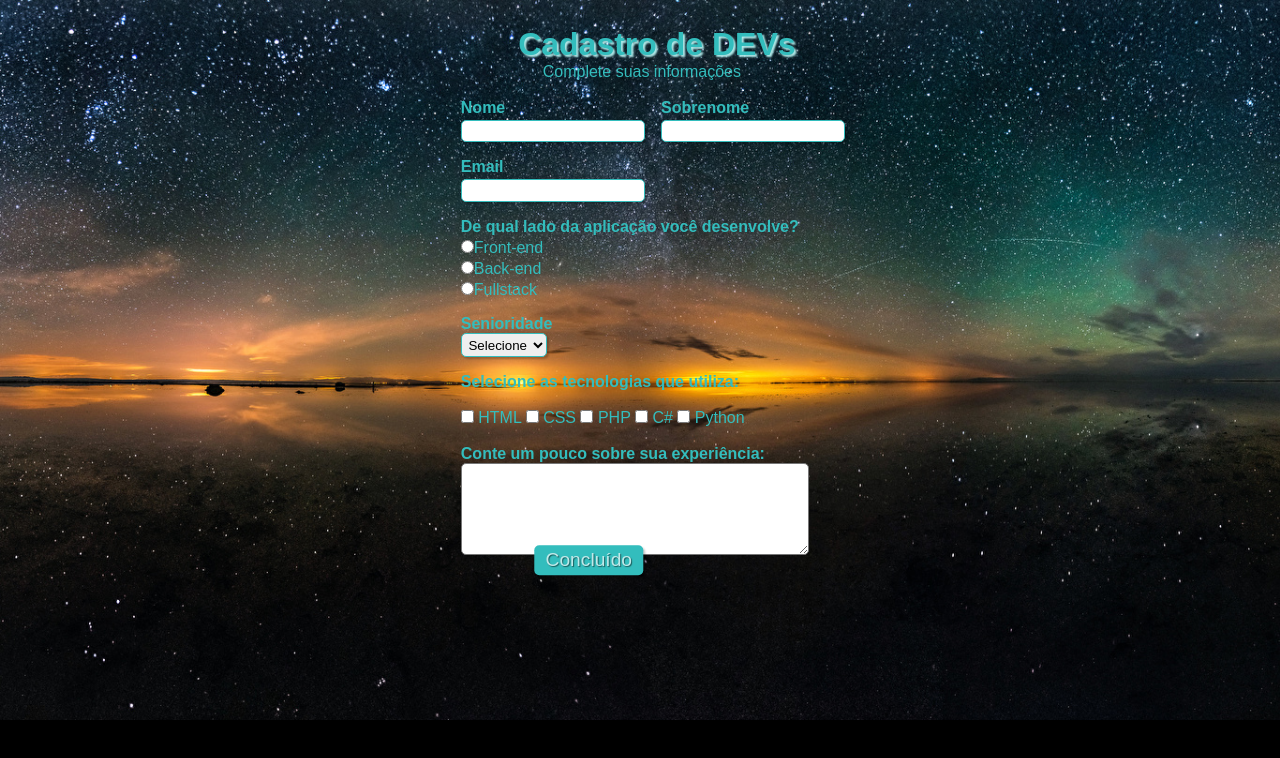
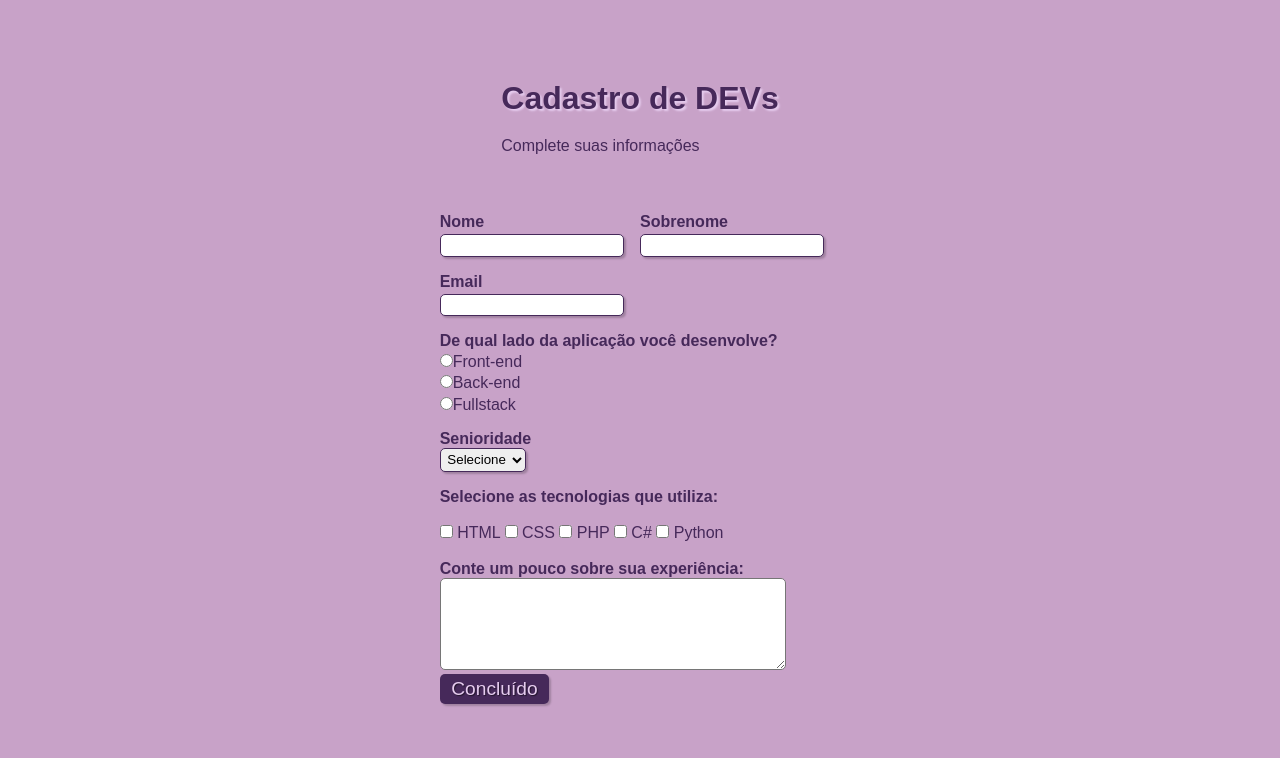
Before and after one commit to caoliveira88/Formulario_cadastro, a plain HTML site: page Formulario/formulario.html in a window 1280 px wide. Drawn offline with Linux system fonts and the light colour scheme.

Commit message:
:recycle: refactor - Mudança de bg e posição do formulário

```diff
--- a/Formulario/formulario.css
+++ b/Formulario/formulario.css
@@ -1,19 +1,7 @@
 * {
     margin: 0;
     padding: 0;
-}
-
-#titulo {
-    font-family: sans-serif;
-    color: rgb(51, 189, 189);
-    text-shadow: 2px 2px 2px rgb(177, 236, 236);
-    margin-left: 7%;
-}
-
-#subtitulo {
-    font-family: sans-serif;
-    color: rgb(51, 189, 189);
-    margin-left: 10%;
+    box-sizing: border-box;
 }
 
 fieldset {
@@ -21,18 +9,37 @@ fieldset {
 }
 
 body {
-    background-image: url(ceu.jpg);
-    background-attachment: fixed;
-    background-size: 100%;
-    background-repeat: no-repeat;
-    background-color: #000;
+    background-color: #c8a2c8 ;
     font-family: sans-serif;
     font-size: 1em;
-    color: rgb(51, 189, 189);
+    color: #46295A;
     margin-left: 36%;
     margin-top: 2%;
     justify-content: center;
+    display: flex;
+    flex-direction: column;
+    align-items: center;
+    margin: auto;
 }
+
+.titulos {
+    text-align: center;
+}
+
+#titulo {
+    font-family: sans-serif;
+    color: #46295A;
+    text-shadow: 2px 2px 2px #e6ccef;
+    padding: 80px 0 20px 0;
+}
+
+#subtitulo {
+    font-family: sans-serif;
+    color: #46295A;
+    padding-bottom: 40px;
+}
+
+
 
 input, select, textarea, button {
     border-radius: 5px;
@@ -44,7 +51,7 @@ input, select, textarea, button {
 
 .campo label {
     margin-bottom: 0.2em;
-    color: rgb(51, 189, 189);
+    color: #46295A;
     display: block;
 }
 
@@ -55,7 +62,7 @@ fieldset.grupo .campo {
 
 .campo input[type="text"], .campo input[type="email"], .campo select, .campo textarea {
     padding: 0.2em;
-    border: 1px solid rgb(51, 189, 189);
+    border: 1px solid #46295A;
     box-shadow: 2px 2px 2px rgba(0,0,0,0.2);
     display: block;
 }
@@ -65,29 +72,25 @@ fieldset.grupo .campo {
 }
 
 .campo input:focus, .campo select:focus, .campo textarea:focus {
-    background: rgb(177, 236, 236);
+    background: #e6ccef;
 
 }
 
 .botao {
     font-size: 1.2em;
-    background:rgba(51, 189, 189);
+    background: #46295A;
     border: 0;
     margin-bottom: 1em;
-    color: rgba(193, 233, 233);
+    color: #e6ccef;
     padding: 0.2em 0.6em;
     box-shadow: 2px 2px 2px rgba(0,0,0,0.2);
     text-shadow: 1px 1px 1px rgba(0,0,0,0.5);
-    position: absolute;
-    top: 70%;
-    left: 46%;
-    margin-right: -50%;
-    transform: translate(-50%, -50%);
+
 
 }
 
 .botao:hover {
-    background:rgba(51, 189, 189);
+    background: #46295A;
     box-shadow: inset 2px 2px 2px rgba(0,0,0,0.2);
     text-shadow: none;
 }
```
